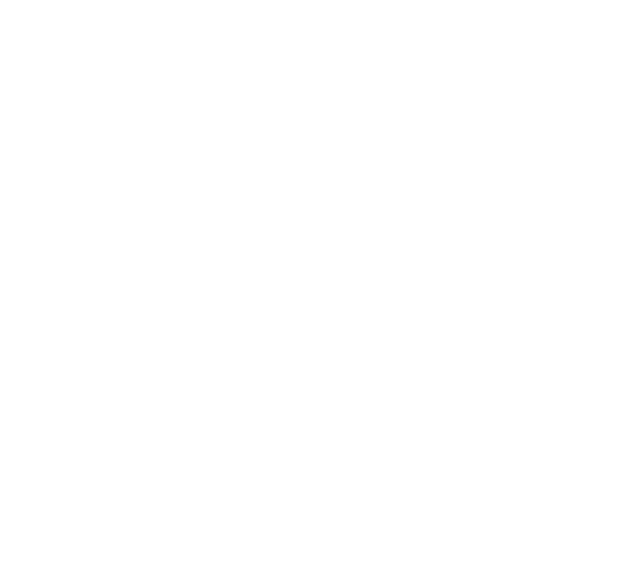
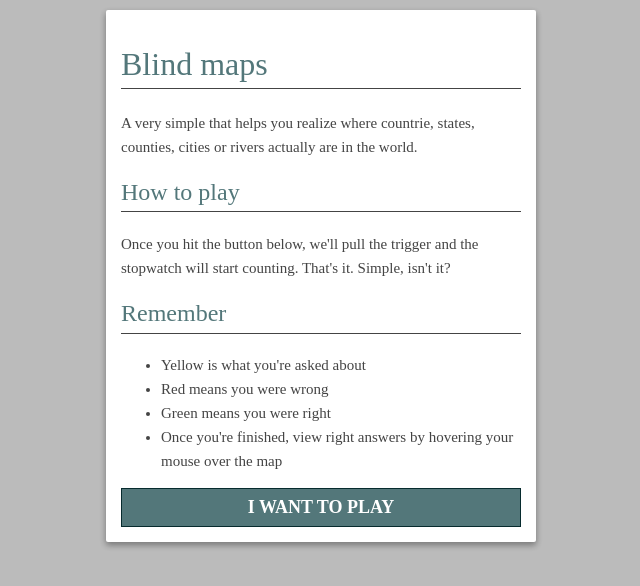
Before and after one commit to zimmicz/outline-maps-world, a website: page index.html in a window 1280 px wide. Shown: the whole page, without its empty margins (334-974 px from the left). Drawn offline with nearby package versions, Linux system fonts and the light colour scheme.

Commit message:
Add welcome screen

```diff
--- a/css/map.css
+++ b/css/map.css
@@ -1,10 +1,61 @@
 html,
 body {
+    background: #bbb;
+    color: #444;
     height: 100%;
 }
 
 #map {
     height: 100%;
+}
+
+#welcome {
+    position: absolute;
+    left: 0;
+    right: 0;
+    top: 0;
+    margin-left: auto;
+    margin-right: auto;
+    width: 400px;
+    z-index: 1000;
+}
+
+#welcome div {
+    padding: 15px;
+    width: 400px;
+}
+
+#welcome div h1,
+#welcome div h2 {
+    border-bottom: 1px solid #444;
+    color: #53777A;
+    font-weight: normal;
+    padding-bottom: 5px;
+}
+
+#welcome div p,
+#welcome div ul {
+    font-size: 15px;
+    line-height: 24px;
+}
+
+#welcome button {
+    border: 1px solid #072B2E;
+    background: #53777A;
+    color: white;
+    cursor: hand;
+    display: inline-block;
+    font-size: 18px;
+    font-weight: bold;
+    margin: auto;
+    padding: 8px;
+    text-transform: uppercase;
+    width: 400px;
+}
+
+#welcome button:hover {
+    border-color: #001114;
+    background: #3A5E61;
 }
 
 .bm-timer,
@@ -47,7 +98,8 @@ body {
     margin-left: 10px;
 }
 
-.leaflet-top.leaflet-right {
+.leaflet-top.leaflet-right,
+#welcome div {
     background: #fff;
     border-radius: 2px;
     display: inline-block;
--- a/index.html
+++ b/index.html
@@ -11,6 +11,22 @@
     </head>
     <body>
         <div id="map"></div>
+        <div id="welcome">
+            <div>
+                <h1>Blind maps</h1>
+                <p>A very simple that helps you realize where countrie, states, counties, cities or rivers actually are in the world.</p>
+                <h2>How to play</h2>
+                <p>Once you hit the button below, we'll pull the trigger and the stopwatch will start counting. That's it. Simple, isn't it?</p>
+                <h2>Remember</h2>
+                <ul>
+                    <li>Yellow is what you're asked about</li>
+                    <li>Red means you were wrong</li>
+                    <li>Green means you were right</li>
+                    <li>Once you're finished, view right answers by hovering your mouse over the map</li>
+                </ul>
+                <button id="play">I want to play</button>
+            </div>
+        </div>
         <script src="js/map.js"></script>
         <script src="js/timer.control.js"></script>
         <script src="js/result.control.js"></script>
--- a/js/map.js
+++ b/js/map.js
@@ -1,6 +1,7 @@
 let _layers = [];
 
 loadData()
+    .then(welcome)
     .then(init)
     .catch((err) => {
         console.log(err);
@@ -25,6 +26,15 @@ function loadData() {
         });
 
         document.body.appendChild(s);
+    });
+}
+
+function welcome() {
+    return new Promise((resolve, reject) => {
+        document.getElementById("play").addEventListener("click", (e) => {
+            document.body.removeChild(document.getElementById("welcome"));
+            resolve("Let's play!");
+        });
     });
 }
 
```
